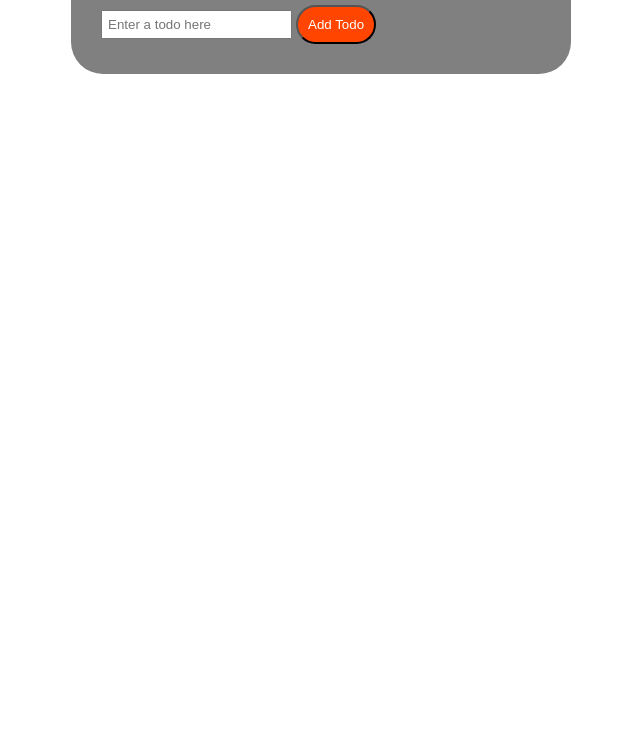
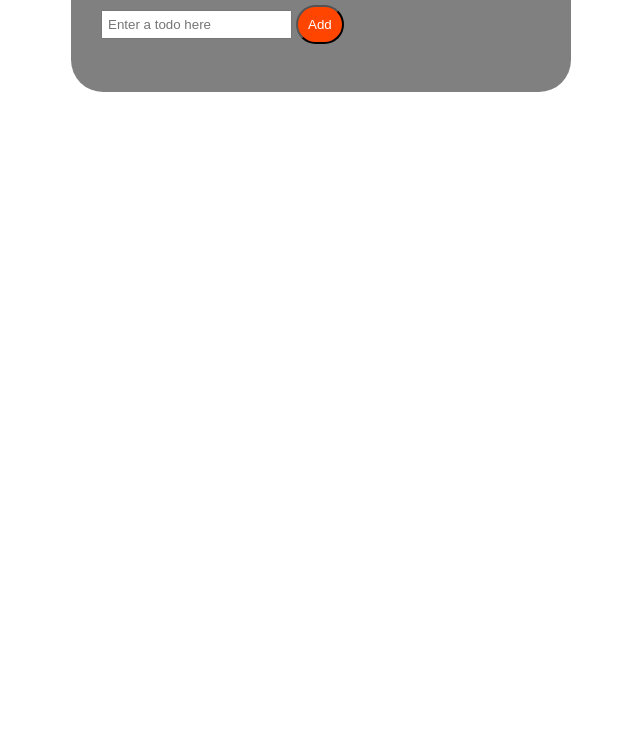
Before and after one commit to anik588/to-do-app, a plain HTML site: page index.html in a window 1280 px wide. Shown: the part 62-800 px from the top of the page, without its empty margins (319-959 px from the left). Drawn offline with Linux system fonts and the light colour scheme.

Commit message:
Update index.html

```diff
--- a/index.html
+++ b/index.html
@@ -28,10 +28,10 @@
               required
             />
             <button type="submit" class="save-btn">
-              Add Todo
+              Add
             </button>
           </form>
-          <p id="message"></p>
+          <p id="message"></p><br>
           <ul id="lists"></ul>
         </div>
       </div>
```
